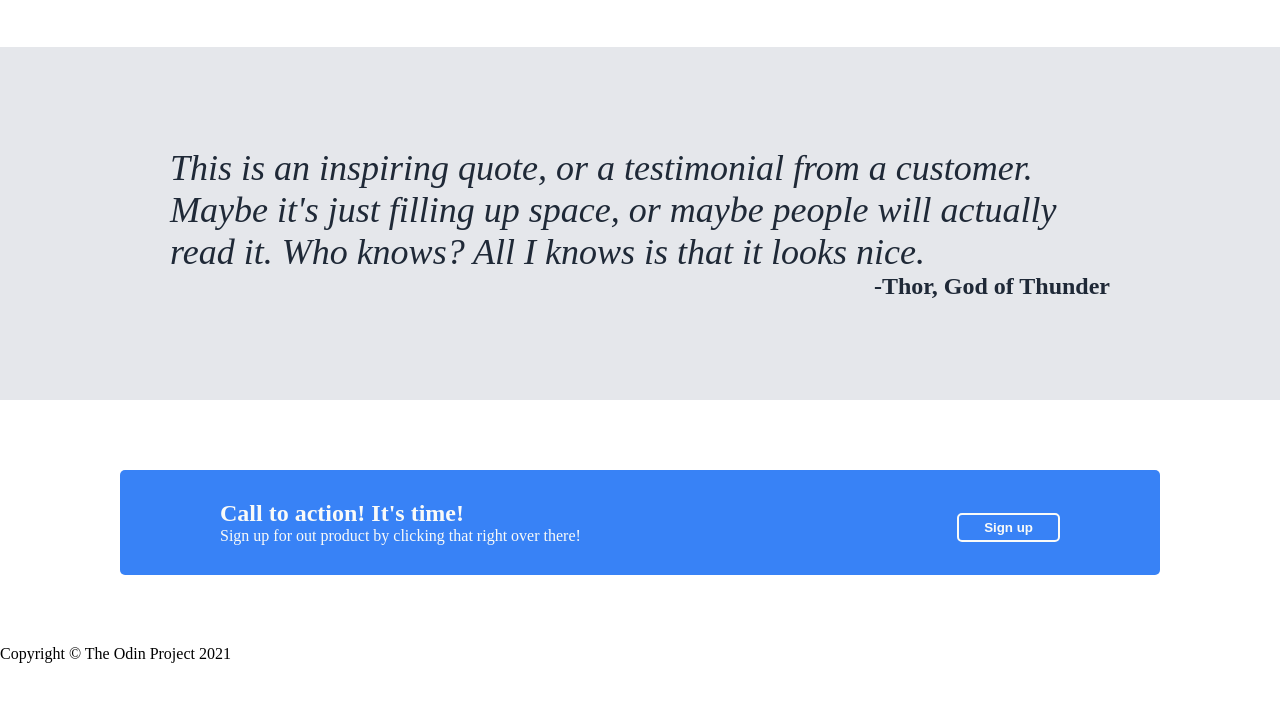
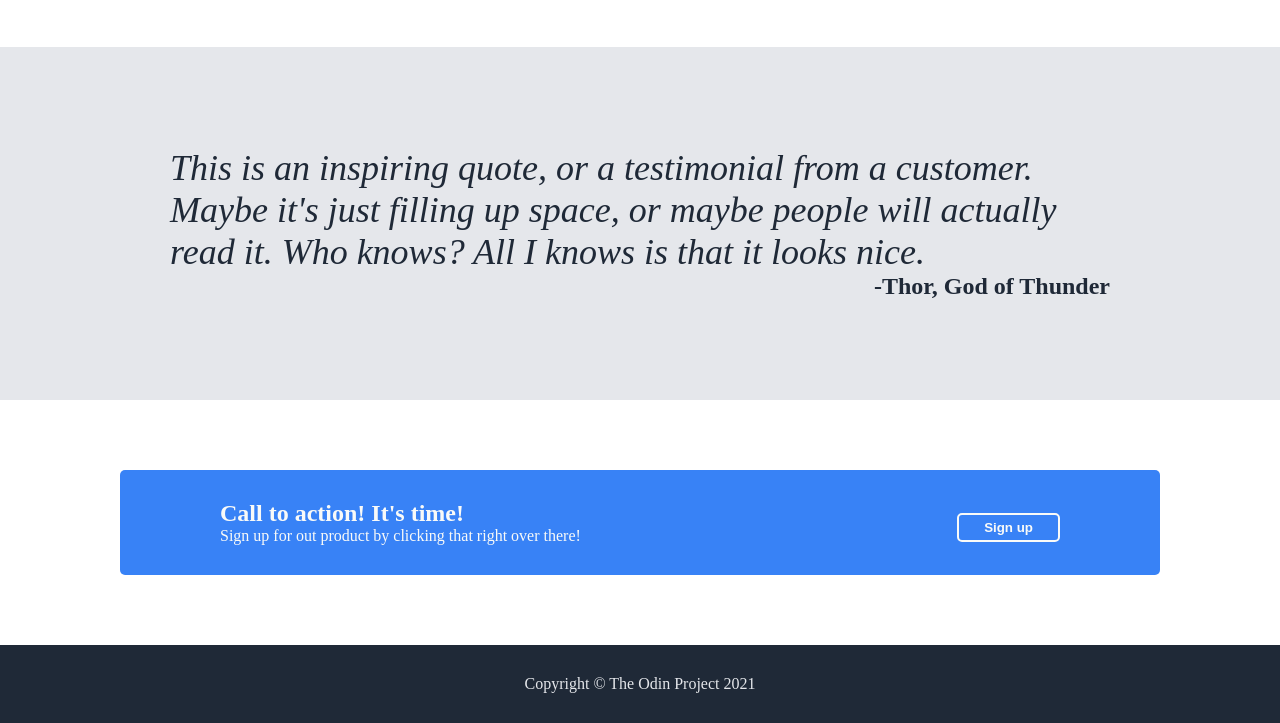
Before and after one commit to NevaGivAP/landing-page-Odin-Project, a plain HTML site: page index.html in a window 1280 px wide. Shown: the part 750-1473 px from the top of the page. Before the commit the page ends 1413 px from the top, so only its background shows below. Drawn offline with Linux system fonts and the light colour scheme.

Commit message:
Style the footer
finish styling the footer, the previous sections
have also been styled. This is the final commit
for the webpage in basic style (I didn't add
any additional style)

```diff
--- a/style.css
+++ b/style.css
@@ -125,3 +125,11 @@ header{
     border-style: solid;
     border-color: #F9FAF8;
 }
+
+/*footer*/
+footer{
+    background-color: #1F2937;
+    color: #E5E7EB;
+    text-align: center;
+    padding: 30px;
+}
```
